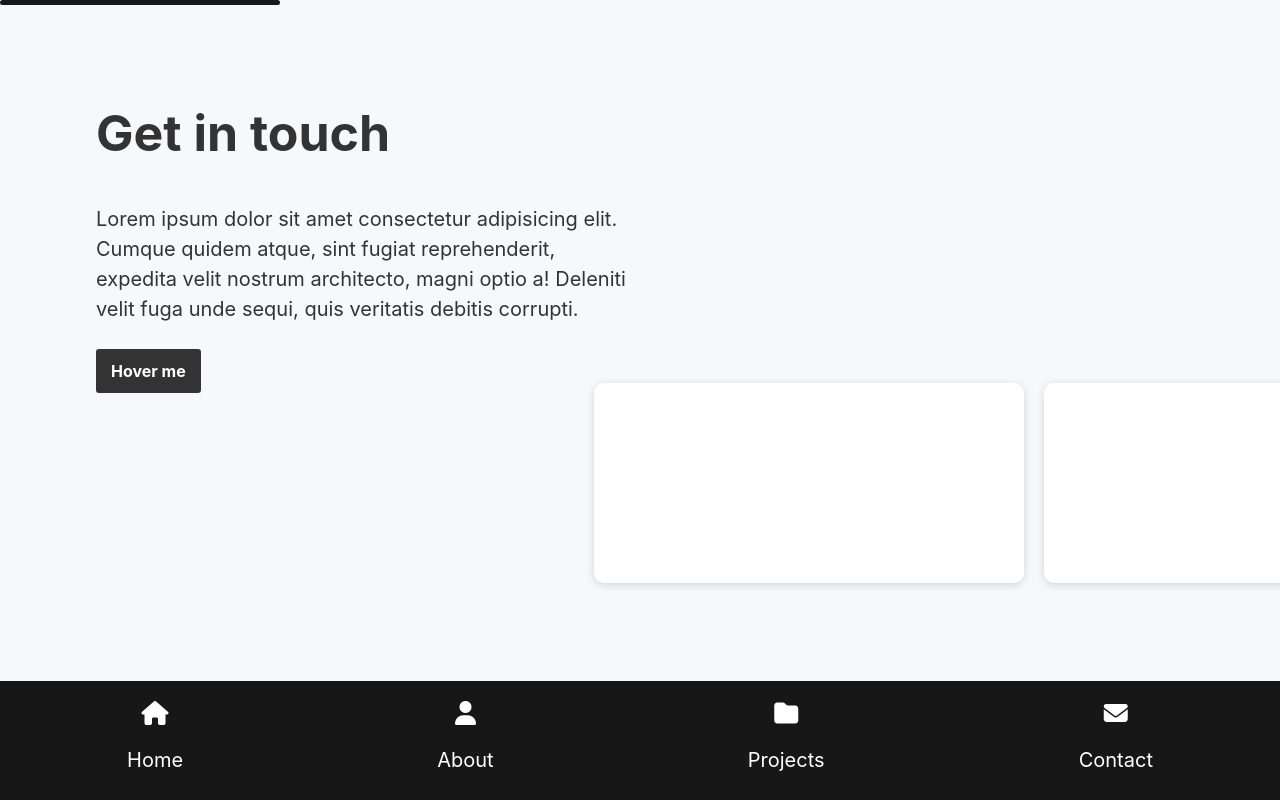
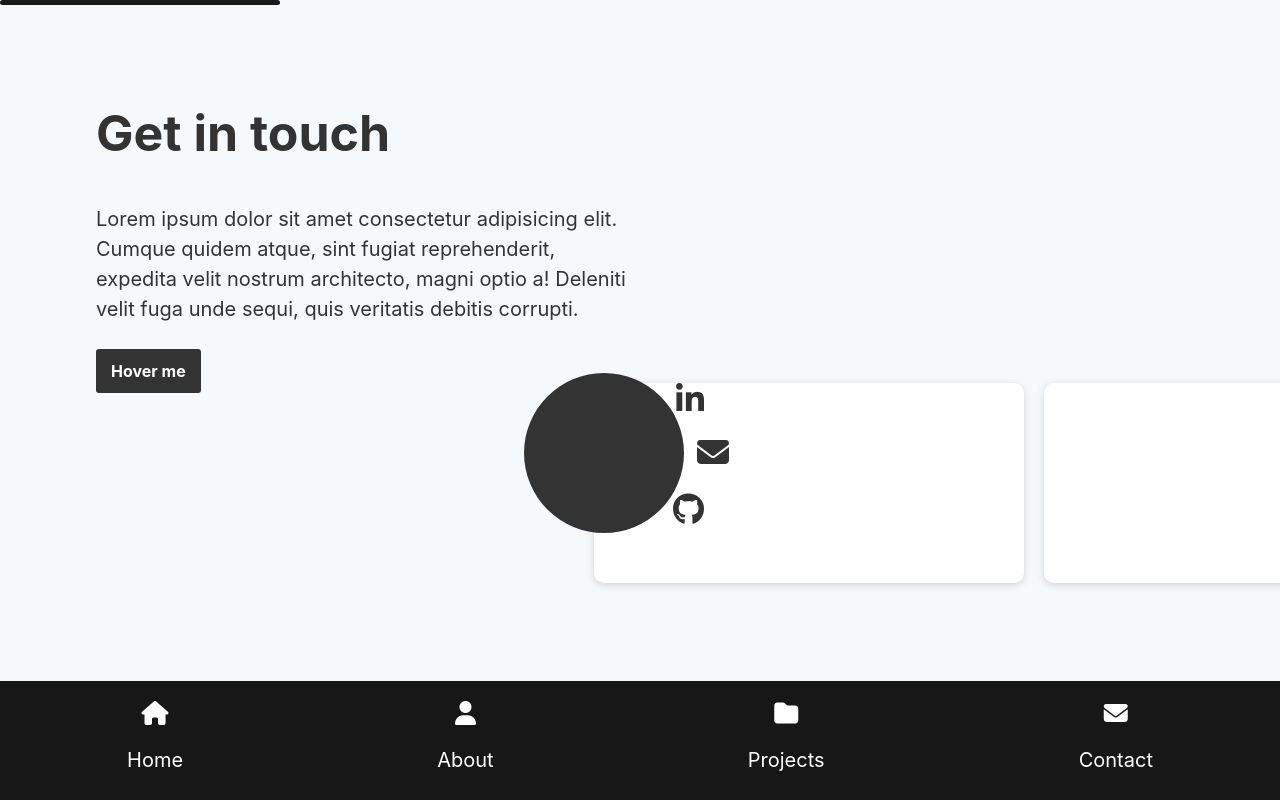
Before and after one commit to Emmanuel-Marcano/React-Portfolio, a React (Vite) app: page /contact in a window 1280 px wide. Built offline with nearby package versions, Linux system fonts and the light colour scheme.

Commit message:
started the design for the contact cards

```diff
--- a/src/App.css
+++ b/src/App.css
@@ -724,6 +724,15 @@ box-shadow:#cdcbcb 3px 3px 6px 0px inset, #cdcbcb -3px -3px 6px 1px inset;
   opacity: 0;
 }
 
+.card {
+  width: 430px;
+  height: 160px;
+  background-color: white;
+  border-radius: 10px;
+  margin: 15px;
+  box-shadow: rgba(0, 0, 0, 0.15) 0px 2px 8px;
+}
+
 
 .contact-cards {
   position: relative;
@@ -743,16 +752,58 @@ box-shadow:#cdcbcb 3px 3px 6px 0px inset, #cdcbcb -3px -3px 6px 1px inset;
 .linkedin-card {
   position: relative;
   right: -35px;
+  overflow: hidden;
+
 }
 
-.card {
-  width: 430px;
+.card-curve{
+  position: absolute;
+  top:0;
+  left: -60px;
+  background-color: #333333;
+  border: 40px;
+  height: 100%;
+  width: 160px;
   height: 160px;
-  background-color: white;
-  border-radius: 10px;
-  margin: 15px;
-  box-shadow: rgba(0, 0, 0, 0.15) 0px 2px 8px;
+  border-radius: 50%;
+  transform: translateX(-100%);
+  animation: slide-in-from-left 1s ease forwards;
+  animation-delay: 1s;
 }
+
+.contact-linkedin{
+  position: absolute;
+  top: 10px;
+  right: -20px;
+  color:#333333;
+  transform: translateX(-180%);
+  animation: slide-in-from-left 1s ease forwards;
+  animation-delay: 2s;
+
+}
+
+.contact-email{
+  position: absolute;
+  top: 63px;
+  right: -45px;
+  color: #333333;
+  transform: translateX(-180%);
+  animation: slide-in-from-left 1s ease forwards;
+  animation-delay: 2.3s;
+}
+.contact-github{
+  position: absolute;
+  top: 120px;
+  right: -20px;
+  color: #333333;
+  transform: translateX(-180%);
+  animation: slide-in-from-left 1s ease forwards;
+  animation-delay: 2.5s;
+}
+
+
+
+
 
 
 
@@ -981,8 +1032,29 @@ box-shadow:#cdcbcb 3px 3px 6px 0px inset, #cdcbcb -3px -3px 6px 1px inset;
   justify-content: end;
 }
 
+
+.project-title {
+  font-size: 35px;
+
+
+}
+
+.project-tags span{
+  font-size: 20px;
+
+
+}
+
+.project-description {
+  font-size: 20px;
+
+}
+
+.overlay .btn {
+  font-size: 18px;
+}
+
 .project-grid {
-
   grid-template-areas:
   "eth eth"
   "alphabet traveler"
@@ -999,7 +1071,7 @@ box-shadow:#cdcbcb 3px 3px 6px 0px inset, #cdcbcb -3px -3px 6px 1px inset;
 
 }
 
-@media only screen and (min-width: 1100px) {
+/* @media only screen and (min-width: 1100px) {
 
   .project-grid {
     justify-content: end;
@@ -1016,4 +1088,4 @@ box-shadow:#cdcbcb 3px 3px 6px 0px inset, #cdcbcb -3px -3px 6px 1px inset;
   }
 
 
-}
+} */
--- a/src/components/Contact.jsx
+++ b/src/components/Contact.jsx
@@ -16,6 +16,17 @@ function Contact(){
                 <div className="contact-cards">
 
                     <div className="card linkedin-card">
+                        <div className="card-curve">
+                            <a className="contact-icons contact-linkedin" href=""> <i className="fa-brands fa-linkedin-in fa-2x"></i></a>
+                            <a className="contact-icons contact-email " href=""> <i className="fa-solid fa-envelope fa-2x"></i></a>
+                            <a className="contact-icons contact-github" href=""> <i className="fa-brands fa-github fa-2x"></i></a>
+
+
+
+                        </div>
+
+
+
 
 
                     </div>
```
